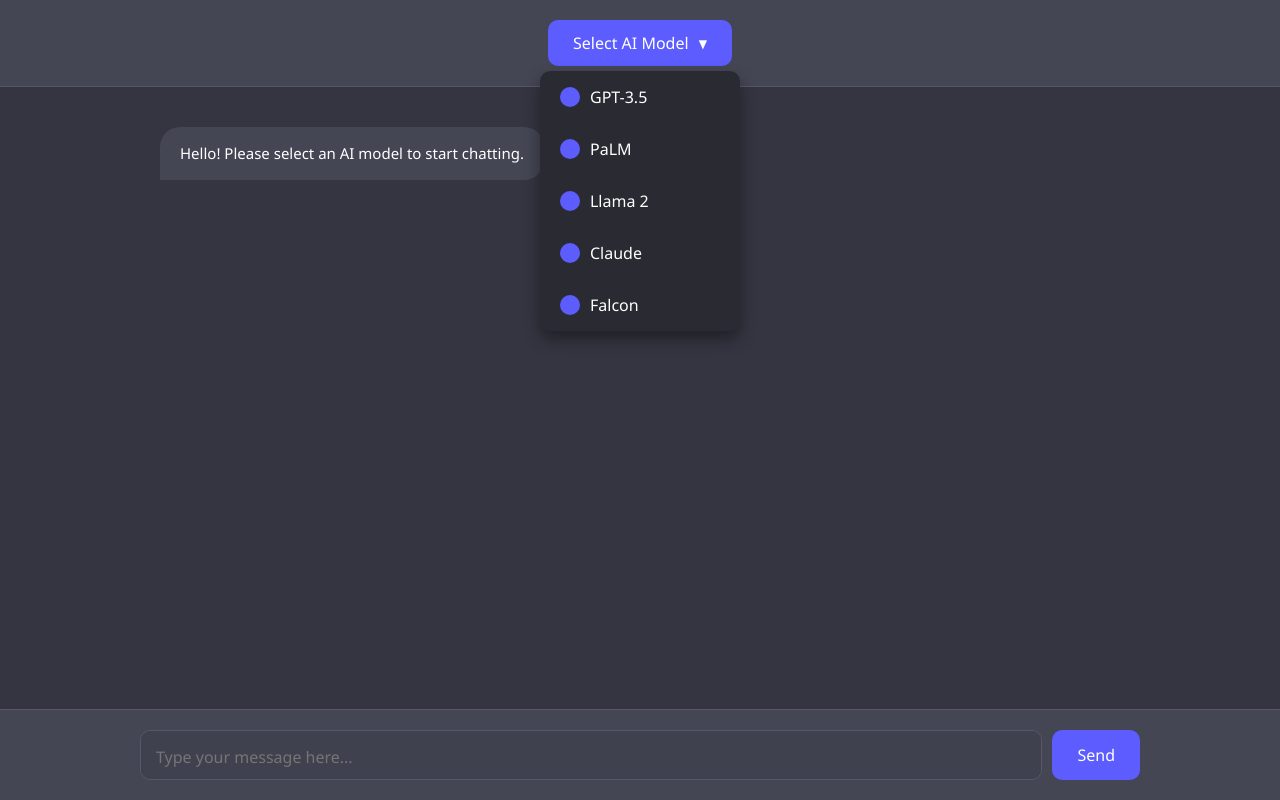
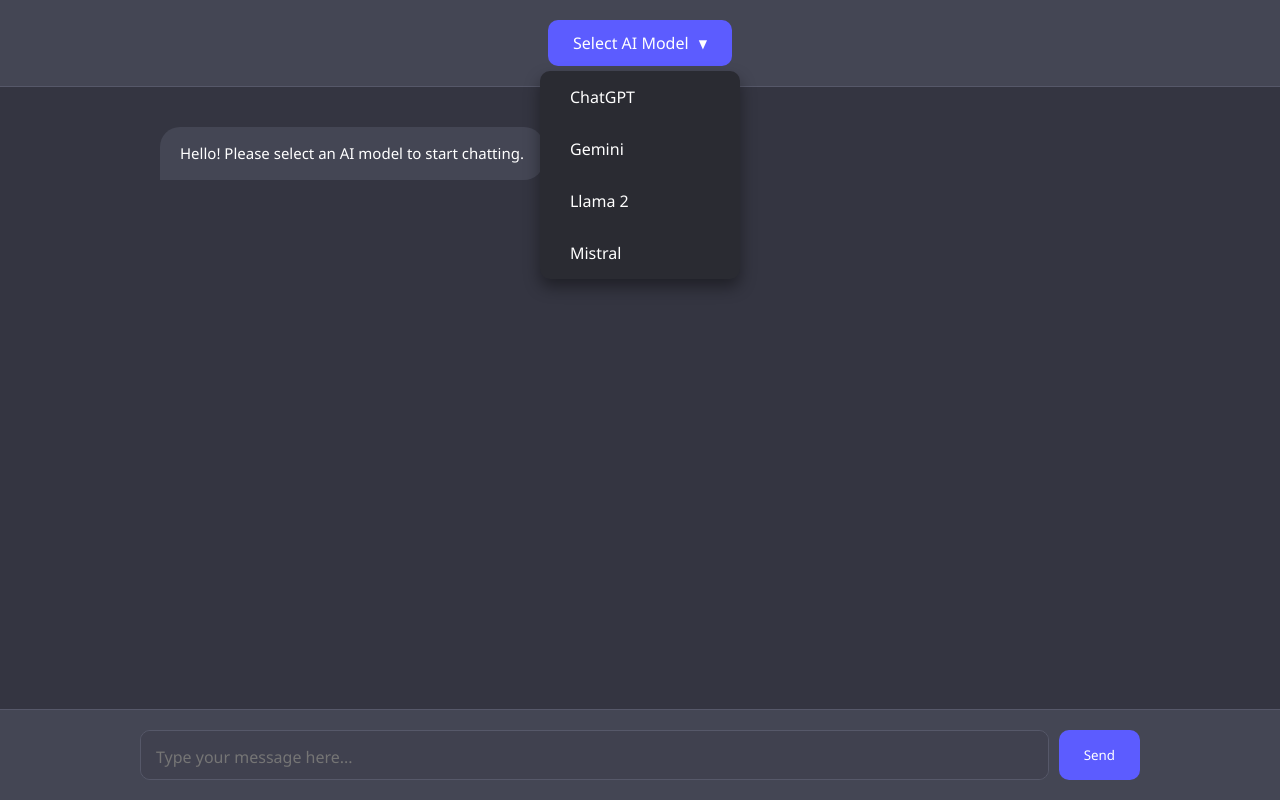
Before and after one commit to cjolivier123/bot-panel, a plain HTML site: page index.html in a window 1280 px wide. Both pictures are taken after a click on the button "Select AI Model". Drawn offline with Linux system fonts and the light colour scheme.

Commit message:
Update index.html

```diff
--- a/index.html
+++ b/index.html
@@ -3,7 +3,7 @@
 <head>
     <meta charset="UTF-8">
     <meta name="viewport" content="width=device-width, initial-scale=1.0">
-    <title>Multi-Model AI Chat Interface</title>
+    <title>AI Chat Interface</title>
     <style>
         * {
             margin: 0;
@@ -87,13 +87,6 @@
             background: #5C5CFF;
         }
 
-        .model-icon {
-            width: 20px;
-            height: 20px;
-            background: #5C5CFF;
-            border-radius: 50%;
-        }
-
         .chat-container {
             flex: 1;
             padding: 20px;
@@ -146,7 +139,6 @@
             width: 100%;
             display: flex;
             gap: 10px;
-            position: relative;
         }
 
         textarea {
@@ -160,11 +152,6 @@
             resize: none;
             height: 50px;
             outline: none;
-            transition: border-color 0.3s;
-        }
-
-        textarea:focus {
-            border-color: #5C5CFF;
         }
 
         button {
@@ -175,13 +162,10 @@
             color: white;
             cursor: pointer;
             transition: 0.3s;
-            font-size: 16px;
-            font-weight: 500;
         }
 
         button:hover {
             background: #4949cc;
-            transform: translateY(-1px);
         }
 
         .typing-indicator {
@@ -219,23 +203,6 @@
             from { opacity: 0; transform: translateX(-50%) translateY(-10px); }
             to { opacity: 1; transform: translateX(-50%) translateY(0); }
         }
-
-        ::-webkit-scrollbar {
-            width: 8px;
-        }
-
-        ::-webkit-scrollbar-track {
-            background: #2A2B32;
-        }
-
-        ::-webkit-scrollbar-thumb {
-            background: #565869;
-            border-radius: 4px;
-        }
-
-        ::-webkit-scrollbar-thumb:hover {
-            background: #676980;
-        }
     </style>
 </head>
 <body>
@@ -245,25 +212,21 @@
                 Select AI Model
             </button>
             <div class="model-dropdown" id="modelDropdown">
-                <div class="model-option" onclick="selectModel('gpt3')">
+                <div class="model-option" onclick="selectModel('chatgpt')">
                     <div class="model-icon"></div>
-                    GPT-3.5
+                    ChatGPT
                 </div>
-                <div class="model-option" onclick="selectModel('palm')">
+                <div class="model-option" onclick="selectModel('gemini')">
                     <div class="model-icon"></div>
-                    PaLM
+                    Gemini
                 </div>
                 <div class="model-option" onclick="selectModel('llama')">
                     <div class="model-icon"></div>
                     Llama 2
                 </div>
-                <div class="model-option" onclick="selectModel('claude')">
+                <div class="model-option" onclick="selectModel('mistral')">
                     <div class="model-icon"></div>
-                    Claude
-                </div>
-                <div class="model-option" onclick="selectModel('falcon')">
-                    <div class="model-icon"></div>
-                    Falcon
+                    Mistral
                 </div>
             </div>
         </div>
@@ -296,45 +259,26 @@
         const typingIndicator = document.getElementById('typingIndicator');
 
         const API_ENDPOINTS = {
-            'gpt3': [
-                'https://free.churchless.tech/v1/chat/completions',
-                'https://api.free-ai.chat/v1/chat/completions',
-                'https://api.openai-proxy.com/v1/chat/completions'
-            ],
-            'palm': [
-                'https://palm-api-proxy.onrender.com/v1/chat/completions',
-                'https://palm-proxy.free-ai.dev/v1/chat/completions'
-            ],
-            'llama': [
-                'https://api.llama-api.com/chat/completions',
-                'https://llama.free-ai.dev/v1/chat/completions'
-            ],
-            'claude': [
-                'https://claude-api.free-ai.dev/v1/chat/completions',
-                'https://claude-proxy.onrender.com/v1/chat/completions'
-            ],
-            'falcon': [
-                'https://falcon-api.free-ai.dev/v1/chat/completions',
-                'https://api.deepinfra.com/v1/inference/falcon-7b-instruct'
-            ]
+            'chatgpt': 'https://free.churchless.tech/v1/chat/completions',
+            'gemini': 'https://generativelanguage.googleapis.com/v1beta/models/gemini-pro:generateContent',
+            'llama': 'https://api.deepinfra.com/v1/inference/meta-llama/Llama-2-70b-chat-hf',
+            'mistral': 'https://api.deepinfra.com/v1/inference/mistralai/Mistral-7B-Instruct-v0.1'
         };
 
         async function generateResponse(input) {
-            const endpoints = API_ENDPOINTS[currentModel];
-            let lastError = null;
+            const endpoint = API_ENDPOINTS[currentModel];
 
-            for (const endpoint of endpoints) {
-                try {
             const payload = {
                 messages: [{
                     role: "user",
                     content: input
                 }],
-                        model: currentModel,
+                model: "gpt-3.5-turbo",
                 temperature: 0.7,
-                        max_tokens: 150
+                max_tokens: 2048
             };
 
+            try {
                 const response = await fetch(endpoint, {
                     method: 'POST',
                     headers: {
@@ -344,28 +288,26 @@
                 });
 
                 if (!response.ok) {
-                        throw new Error('Network response was not ok');
+                    throw new Error('API request failed');
                 }
 
                 const data = await response.json();
-
-                    if (data.choices && data.choices[0]) {
-                        return data.choices[0].message?.content || data.choices[0].text;
-                    } else if (data.response) {
-                        return data.response;
-                    } else if (data.generated_text) {
-                        return data.generated_text;
-                    }
-
-                    return data.output || data.text || "I couldn't generate a proper response.";
-
+                return data.choices[0].message.content || data.choices[0].text || data.generated_text || "I apologize, but I couldn't generate a proper response.";
             } catch (error) {
-                    lastError = error;
-                    continue;
+                console.error('Error:', error);
+                throw error;
             }
         }
 
-            throw lastError;
+        function toggleDropdown() {
+            document.getElementById('modelDropdown').classList.toggle('show');
+        }
+
+        function selectModel(model) {
+            currentModel = model;
+            document.getElementById('currentModel').textContent = model.charAt(0).toUpperCase() + model.slice(1);
+            document.getElementById('modelDropdown').classList.remove('show');
+            addMessage(`Switched to ${model.charAt(0).toUpperCase() + model.slice(1)} model`, 'bot');
         }
 
         async function sendMessage() {
@@ -387,20 +329,8 @@
                 addMessage(response, 'bot');
             } catch (error) {
                 typingIndicator.style.display = 'none';
-                addMessage('This model is currently busy. Please try another model or try again in a moment.', 'bot');
-                console.error('Error:', error);
+                addMessage('This model is temporarily unavailable. Please try another model.', 'bot');
             }
-        }
-
-        function toggleDropdown() {
-            document.getElementById('modelDropdown').classList.toggle('show');
-        }
-
-        function selectModel(model) {
-            currentModel = model;
-            document.getElementById('currentModel').textContent = model.toUpperCase();
-            document.getElementById('modelDropdown').classList.remove('show');
-            addMessage(`Now using ${model.toUpperCase()} model`, 'bot');
         }
 
         function addMessage(text, sender) {
```
Lines whose indentation alone changed are shown as unchanged.
